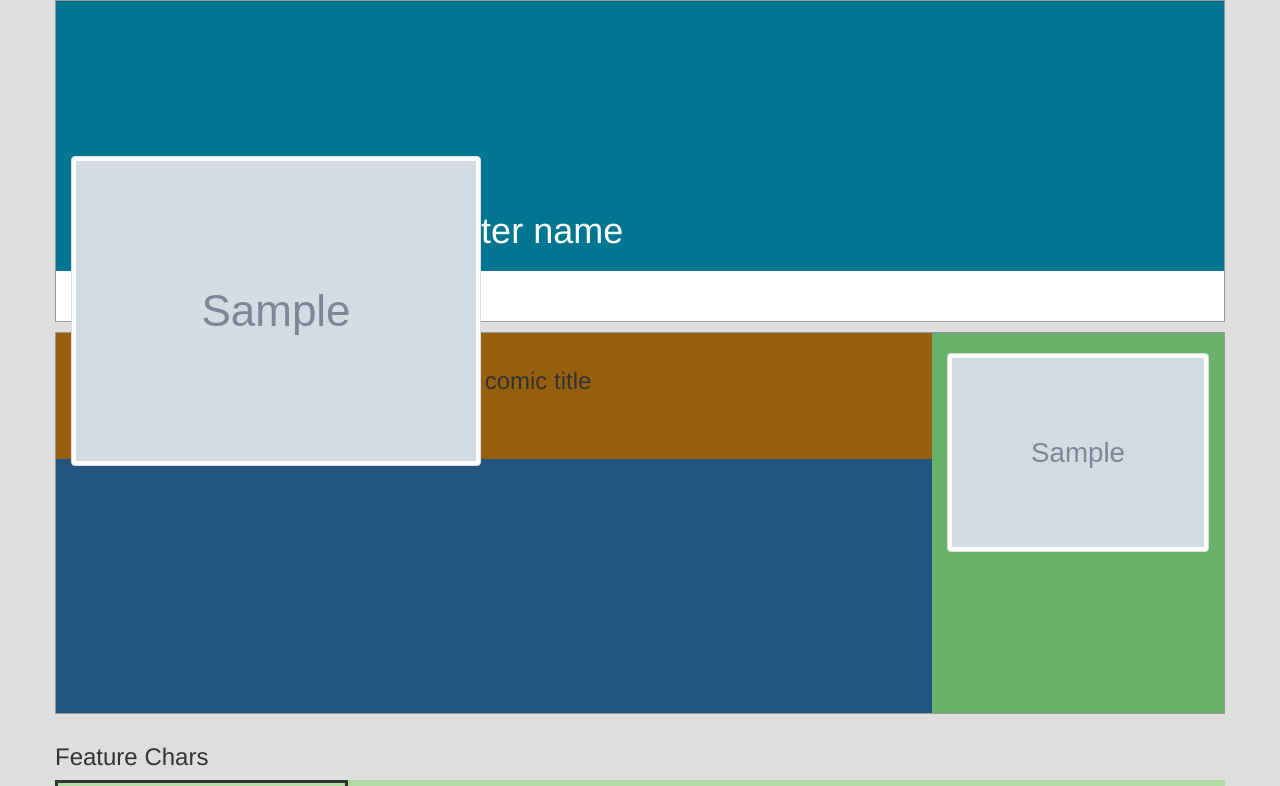
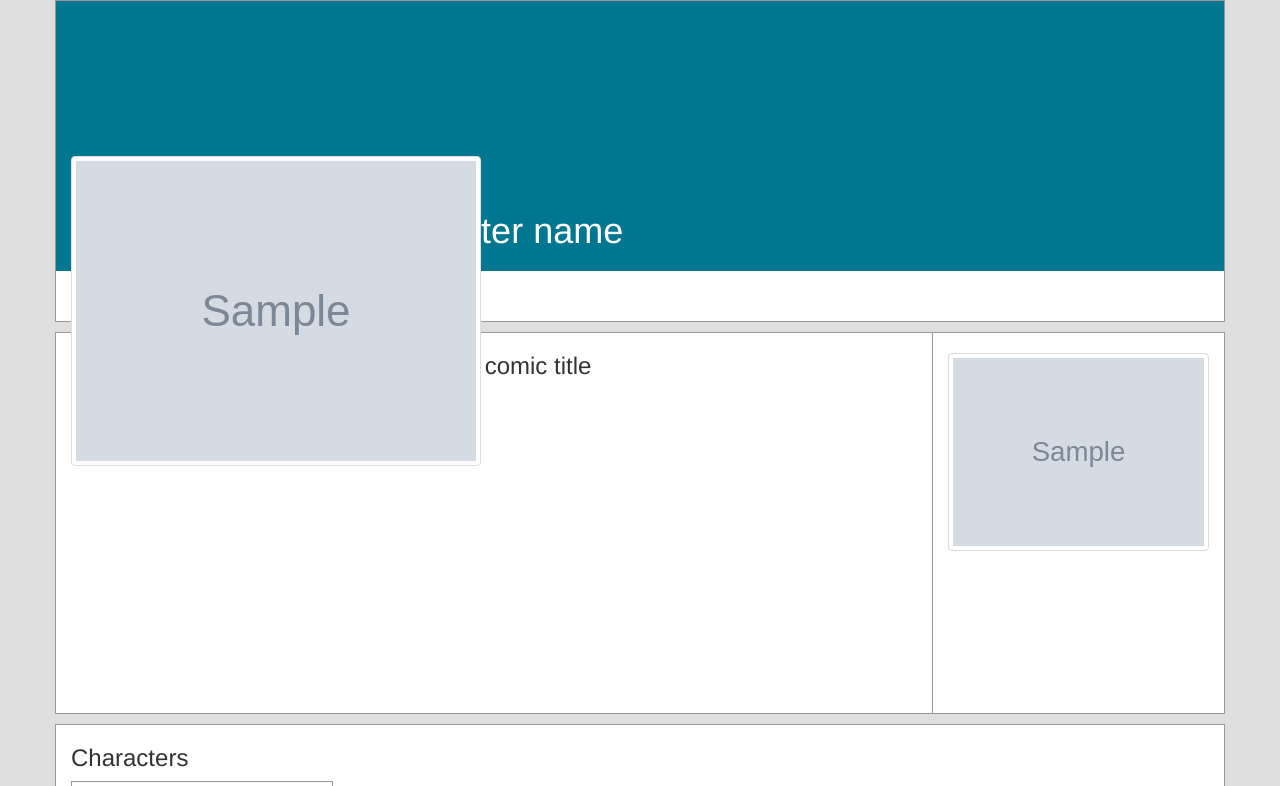
Before and after one commit to fernandoe/the-comics, a Flask app: template src/templates/index.html in a window 1280 px wide. Shown: the top 786 px of the page. Run offline with Flask 2, Linux system fonts and the light colour scheme; the template is opened without the code that fills it: most values are stand-ins (such as "Sample title", 1, 10 or a date in 2020); grey boxes marked "Sample" are stand-in pictures; some libraries are stand-ins or nearby versions.

Commit message:
Adjusting feature chars

```diff
--- a/src/static/css/the-comics.css
+++ b/src/static/css/the-comics.css
@@ -21,20 +21,31 @@ body {
     height: 10px;
 }
 
-.tc-comic-title-label {
-    padding: 5px;
+.tc-comic {
+    background-color: white;
 }
 
 .tc-comic-description {
-    padding: 20px;
+    padding: 40px;
 }
 
-.tc-comic-title-title h3 {
-    margin: 5px;
+.tc-comic-title h3 {
+    margin-top: 20px;
 }
 
 .tc-comic-image-container {
-    background-color: #67b168; /* REMOVE IT */
+    /*background-color: #67b168; !* REMOVE IT *!*/
     height: 380px;
     padding-top: 20px;
+    border-left: 1px solid #999999;
 }
+
+.tc-characters {
+    background-color: white;
+}
+
+.tc-characters-box {
+    border: 1px solid #999999;
+    padding: 5px;
+    margin-bottom: 10px;
+}
--- a/src/templates/index.html
+++ b/src/templates/index.html
@@ -23,17 +23,12 @@
 
     <div class="row tc-hr"></div>
 
-    <div class="row tc-border">
-        <div class="col-md-12" style="background-color:#245580">
+    <div class="row tc-border tc-comic">
+        <div class="col-md-12">
             <div class="row">
-                <div class="col-md-9" style="background-color: #985f0d">
+                <div class="col-md-9">
                     <div class="row">
-                        <div class="col-md-12">
-                            <div class="tc-comic-title-label">Comic Story:</div>
-                        </div>
-                    </div>
-                    <div class="row">
-                        <div class="col-md-12 text-center tc-comic-title-title">
+                        <div class="col-md-12 text-center tc-comic-title">
                             <h3>{{ comic_title }}</h3>
                         </div>
                     </div>
@@ -52,21 +47,29 @@
 
     <div class="row tc-hr"></div>
 
-    <div class="row"><h3>Feature Chars</h3></div>
-
-    <div class="row" style="background-color: #b2dba1">
-        {% for c in characters %}
-        <div class="col-md-3" style="border: solid ">
-            <div class="text-center">{{ c['name'] }}</div>
-            <div class="text-center">
-                <a href="/{{ c['id'] }}"><img
-                        src="{{ c['thumbnail']['path'] }}/standard_medium.{{ c['thumbnail']['extension']}}"
-                        class="img-circle"></a>
+    <div class="row tc-border tc-characters">
+        <div class="col-md-12">
+            <h3>Characters</h3>
+        </div>
+        <div class="col-md-12">
+            <div class="row">
+                {% for c in characters %}
+                <div class="col-md-3">
+                    <div class="tc-characters-box">
+                        <div class="text-center">{{ c['name'] }}</div>
+                        <div class="text-center">
+                            <a href="/{{ c['id'] }}"><img src="{{ c['thumbnail']['path'] }}/standard_medium.{{ c['thumbnail']['extension']}}" class="img-circle"></a>
+                        </div>
+                    </div>
+                </div>
+                {% endfor %}
             </div>
         </div>
-        {% endfor %}
     </div>
 
+    <div class="row tc-hr"></div>
+
+    <div class="row tc-hr"></div>
 </div>
 
 <script src="static/jquery/3.2.1/jquery-3.2.1.min.js"></script>
```
